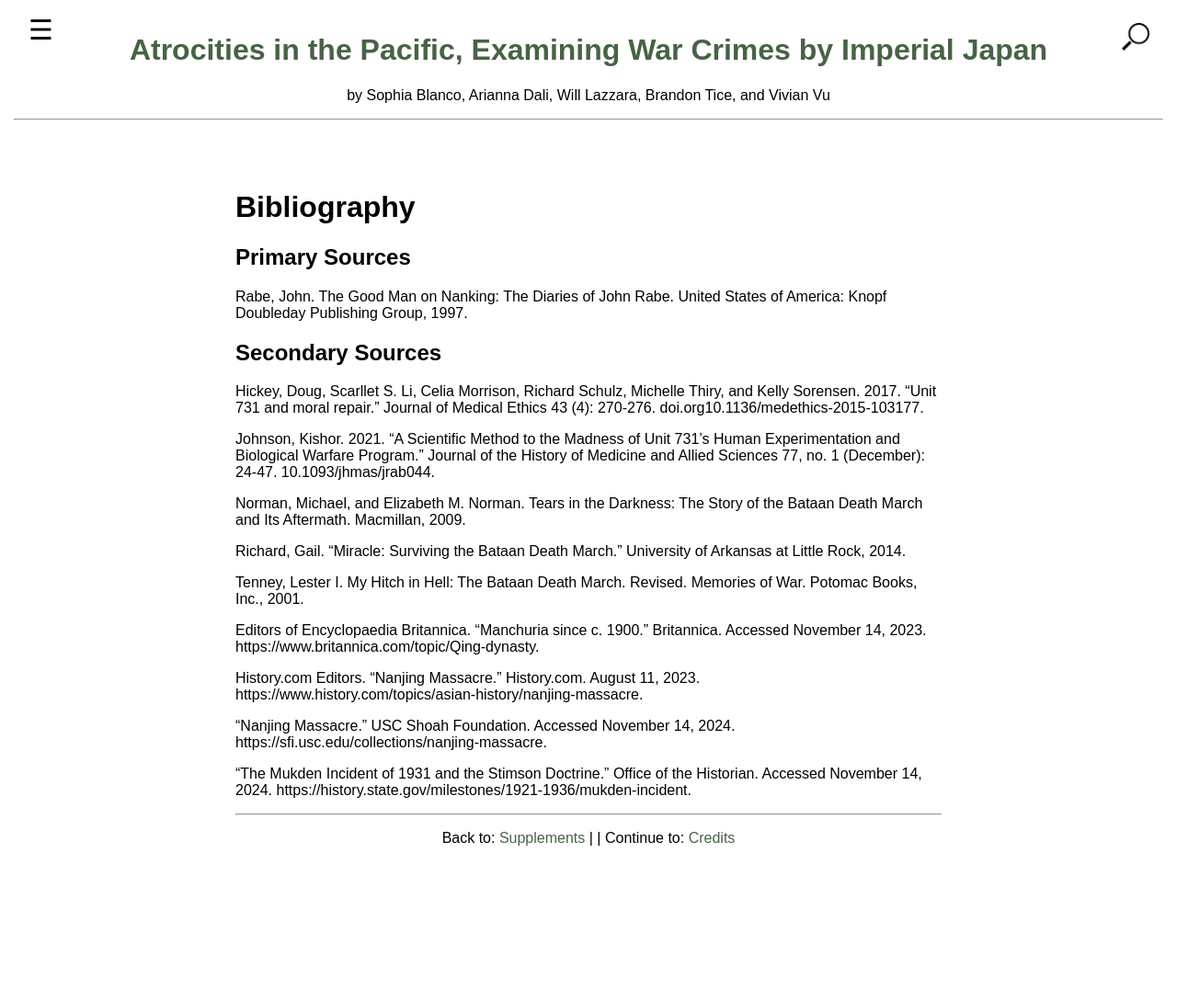
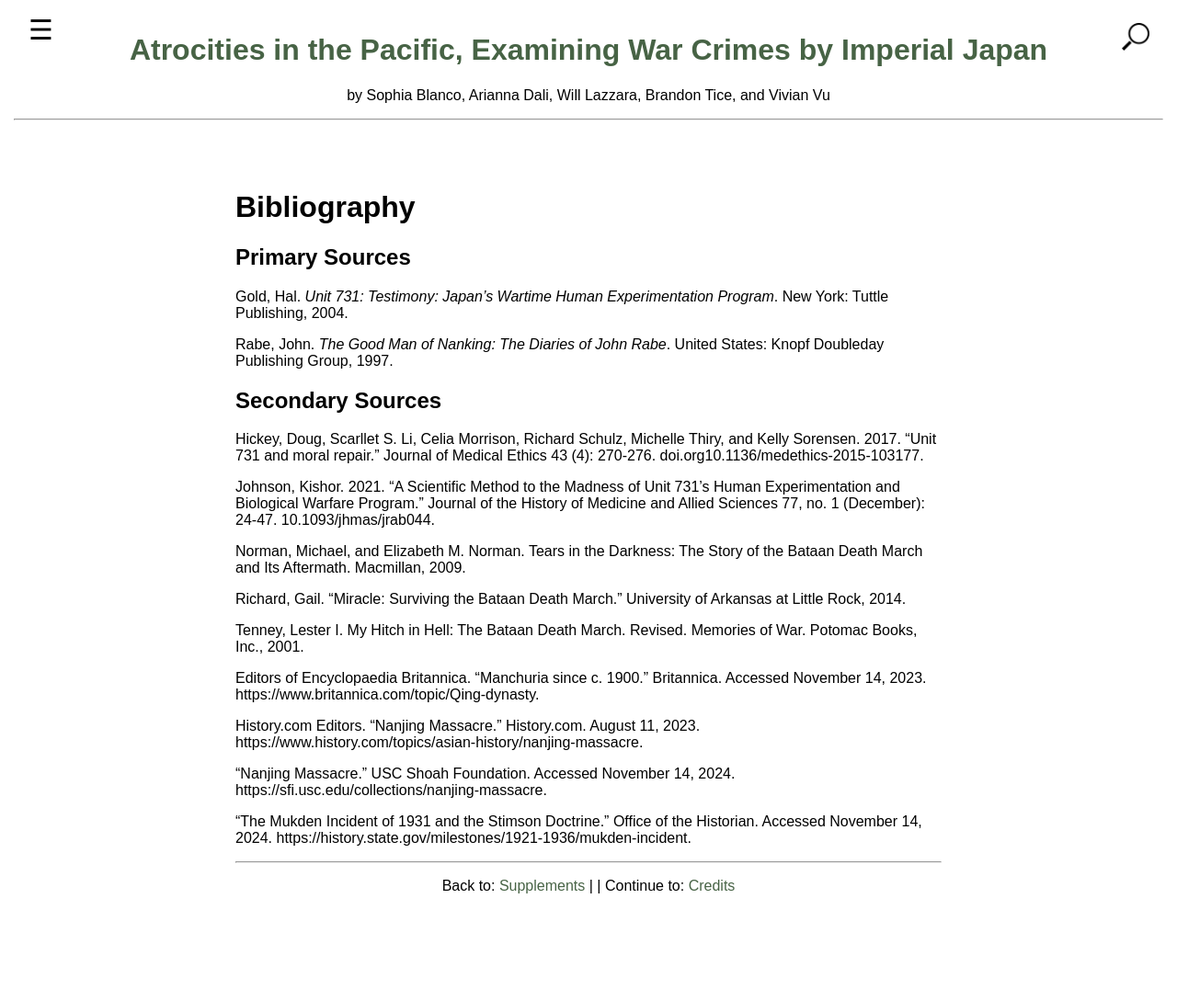
Before and after one commit to WaLazzara/LAZZARA-WILLIAM-WOH3931, a Jekyll site: the page built from 005_bibliography.md, in a window 1280 px wide. Shown: the whole page at 92% size. Built offline with Jekyll 4.4.1, drawn with Linux system fonts in a browser that asks for light colours; before the commit the page ends 1037 px from its top, so only the background shows below that.

Commit message:
Update 005_bibliography.md

```diff
--- a/005_bibliography.md
+++ b/005_bibliography.md
@@ -8,9 +8,9 @@ number: 5
 
 ## Primary Sources
 
-Rabe, John. The Good Man on Nanking: The Diaries of John Rabe. United States of America:
-Knopf Doubleday Publishing Group, 1997.
+Gold, Hal. *Unit 731: Testimony: Japan’s Wartime Human Experimentation Program*. New York: Tuttle Publishing, 2004.
 
+Rabe, John. *The Good Man of Nanking: The Diaries of John Rabe*. United States: Knopf Doubleday Publishing Group, 1997.
 
 ## Secondary Sources
 
```
